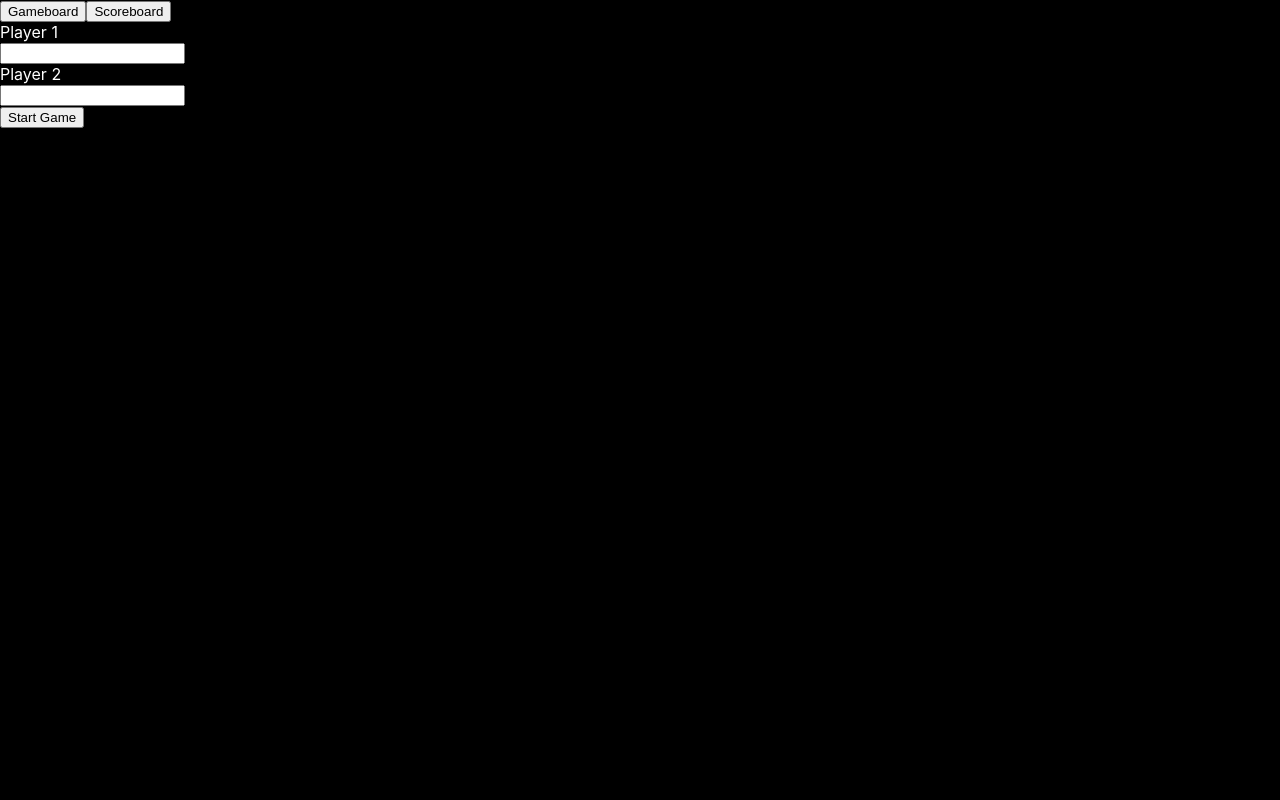
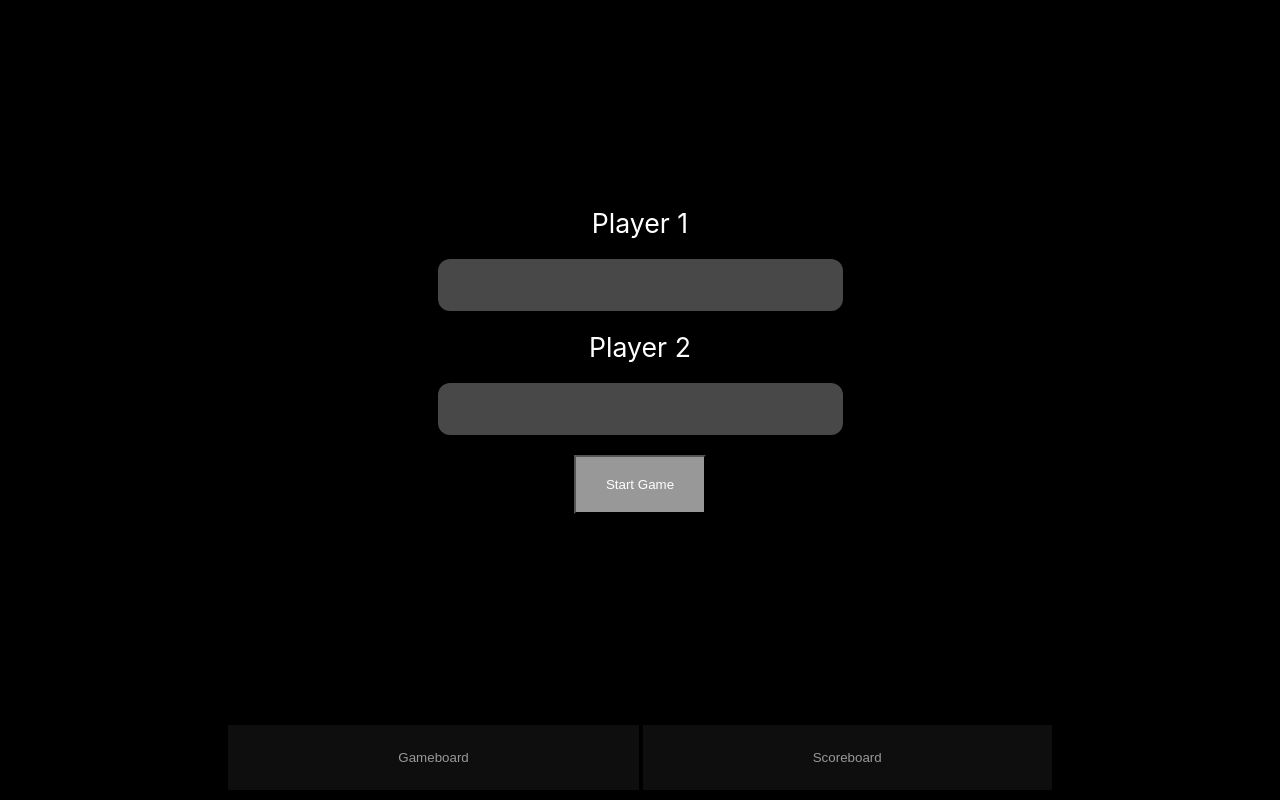
Before and after one commit to alandaron/react-tictactoe, a React (Create React App) app: page / in a window 1280 px wide. Built offline with nearby package versions, Linux system fonts and the light colour scheme.

Commit message:
Design and showing player names and score.

```diff
--- a/public/index.html
+++ b/public/index.html
@@ -24,7 +24,7 @@
       work correctly both with client-side routing and a non-root public URL.
       Learn how to configure a non-root public URL by running `npm run build`.
     -->
-    <title>React App</title>
+    <title>React Tic Tac Toe App</title>
   </head>
   <body>
     <noscript>You need to enable JavaScript to run this app.</noscript>
--- a/src/App.css
+++ b/src/App.css
@@ -1,6 +1,108 @@
+.nav {
+  position: fixed;
+  bottom: 10px;
+  width: 100%;
+  display: flex;
+  justify-content: center;
+  margin-top: 15px;
+}
+
+.nav button {
+  margin: 0px 2px;
+  padding: 25px 170px;
+  border: none;
+  background-color: rgba(66, 66, 66, 0.212);
+  color: rgb(153, 153, 153);
+}
+
+.nav button:hover {
+  background-color: rgba(66, 66, 66, 0.729);
+  color: white;
+  cursor: pointer;
+}
+
+.replay-btn {
+  position: absolute;
+  padding: 20.82% 13.7%;
+  background-color: rgba(66, 66, 66, 0.637);
+  color: white;
+  font-size: 50pt;
+}
+
+.replay-btn:hover {
+  background-color: rgba(66, 66, 66, 0.892);
+  cursor: pointer;
+}
+
+.hide {
+  display: none;
+}
+
+.start-screen {
+  display: flex;
+  flex-direction: column;
+  justify-content: center;
+  height: 90vh;
+  align-items: center;
+}
+
+.start-screen input {
+  padding: 10px 15px;
+  border: none;
+  border-radius: 12px;
+  background-color: rgba(255, 255, 255, 0.282);
+  color: white;
+  font-weight: bold;
+  font-size: 21pt;
+}
+
+.start-screen button {
+  padding: 20px 30px;
+  background-color: rgba(255, 255, 255, 0.597);
+  cursor: pointer;
+  color: white;
+}
+
+.start-screen button:hover {
+  background-color: rgba(255, 255, 255, 0.765);
+  font-weight: bold;
+}
+
+.start-screen label {
+  font-size: 20pt;
+}
+
+.active {
+  color: white;
+}
+
+.player {
+  display: flex;
+  flex-direction: column;
+}
+
+.score {
+  text-align: center;
+  font-size: 25pt !important;
+}
+
+.info {
+  color:rgb(66, 66, 66);
+  display: flex;
+  gap: 200px;
+  margin-top: 70px;
+}
+
+.info div {
+  font-size: 18pt;
+}
+
 .board {
   display: flex;
+  flex-direction: column;
   justify-content: center;
+  align-items: center;
+  height: 90vh;
   width: 100%;
 }
 
--- a/src/App.jsx
+++ b/src/App.jsx
@@ -6,16 +6,18 @@ import Scoreboard from "./pages/Scoreboard";
 function App() {
 	return (
 		<div>
-			<Link to="/">
-				<button>Gameboard</button>
-			</Link>
-			<Link to="/scoreboard">
-				<button>Scoreboard</button>
-			</Link>
 			<Routes>
 				<Route path="" element={<Gameboard />} />
 				<Route path="scoreboard" element={<Scoreboard />} />
 			</Routes>
+			<div className="nav">
+				<Link to="/">
+					<button>Gameboard</button>
+				</Link>
+				<Link to="/scoreboard">
+					<button>Scoreboard</button>
+				</Link>
+			</div>
 		</div>
 	);
 }
--- a/src/pages/Gameboard.jsx
+++ b/src/pages/Gameboard.jsx
@@ -4,13 +4,21 @@ import StartScreen from "../components/StartScreen";
 import GameContext from "../store/GameContext";
 
 function Gameboard() {
-	const gameCtx = useContext(GameContext);
-
-	const [board, setBoard] = useState([
+	const emptyBoard = [
 		[-1, -1, -1],
 		[-1, -1, -1],
 		[-1, -1, -1],
-	]); // -1 empty; 0 - O; 1 - X;
+	]; // -1 empty; 0 - O; 1 - X;
+
+	const gameCtx = useContext(GameContext);
+
+	const [gameOver, setGameOver] = useState(false);
+	const [gameData, setGameData] = useState({
+		player1Wins: 0,
+		player2Wins: 0,
+		ties: 0,
+	});
+	const [board, setBoard] = useState(emptyBoard);
 
 	const [xTurn, setXTurn] = useState(true);
 	const [turns, setTurns] = useState(8);
@@ -26,14 +34,26 @@ function Gameboard() {
 
 		const winner = checkVictory();
 		if (winner === 0) {
+			setGameData({ ...gameData, player2Wins: gameData.player2Wins + 1 });
+			setGameOver(true);
 			console.log("O WINS");
 		} else if (winner === 1) {
+			setGameData({ ...gameData, player1Wins: gameData.player1Wins + 1 });
+			setGameOver(true);
 			console.log("X WINS");
 		} else if (turns === 0) {
+			setGameData({ ...gameData, ties: gameData.ties + 1 });
+			setGameOver(true);
 			console.log("TIE");
 		}
 		setXTurn(!xTurn);
 		setTurns(turns - 1);
+	};
+
+	const replay = () => {
+		setTurns(8);
+		setGameOver(false);
+		setBoard(emptyBoard);
 	};
 
 	/* Prolly saab paremini ja ilusamalt teha */
@@ -130,7 +150,7 @@ function Gameboard() {
 	// Kontrollida, kas mängija nimed on sisestatud
 	if (gameCtx.player1Data.name === "" || gameCtx.player2Data.name === "") {
 		return (
-			<div>
+			<div className="start-screen">
 				<StartScreen />
 			</div>
 		);
@@ -139,6 +159,9 @@ function Gameboard() {
 	return (
 		<div className="board">
 			<table>
+				<button className={gameOver ? "replay-btn" : "hide"} onClick={replay}>
+					REPLAY
+				</button>
 				<tbody>
 					<tr className="first-row">
 						{board[0].map((element, i) => (
@@ -163,6 +186,22 @@ function Gameboard() {
 					</tr>
 				</tbody>
 			</table>
+			<div className="info">
+				<div className={xTurn || gameOver ? "active" : undefined}>
+					<div className="score">{gameData.player1Wins}</div>
+					<div>PLAYER 1 (X)</div>
+					<div>{gameCtx.player1Data.name}</div>
+				</div>
+				<div className={gameOver ? "active" : undefined}>
+					<div className="score">{gameData.ties}</div>
+					<div>TIE</div>
+				</div>
+				<div className={!xTurn || gameOver ? "active" : undefined}>
+					<div className="score">{gameData.player2Wins}</div>
+					<div>PLAYER 2 (O)</div>
+					<div>{gameCtx.player2Data.name}</div>
+				</div>
+			</div>
 		</div>
 	);
 }
--- a/src/store/GameContext.jsx
+++ b/src/store/GameContext.jsx
@@ -2,6 +2,13 @@ import { createContext, useState } from "react";
 const GameContext = createContext(null);
 
 export const GameContextProvider = (props) => {
+	const [gamesData, setGamesData] = useState([
+		{
+			player1Wins: 0,
+			player2Wins: 0,
+			ties: 0,
+		},
+	]);
 	const [player1Data, setPlayer1Data] = useState({
 		wins: 0,
 		losses: 0,
@@ -26,6 +33,7 @@ export const GameContextProvider = (props) => {
 	return (
 		<GameContext.Provider
 			value={{
+				gamesData: gamesData,
 				player1Data: player1Data,
 				player2Data: player2Data,
 				changePlayer1Name: changePlayer1NameHandler,
```
Also changed, not shown: 1 other file (tests, documents, lock files or other folders).
